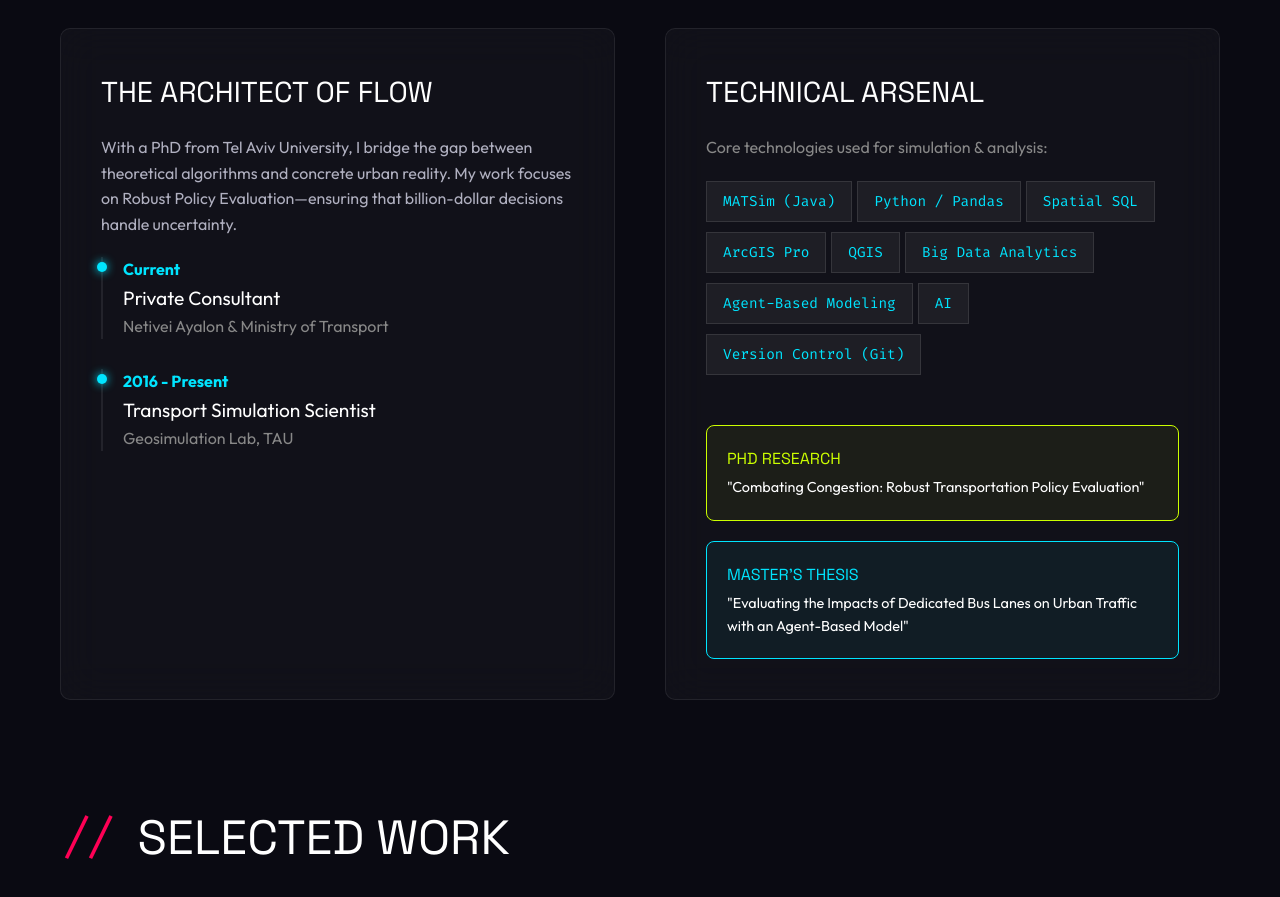
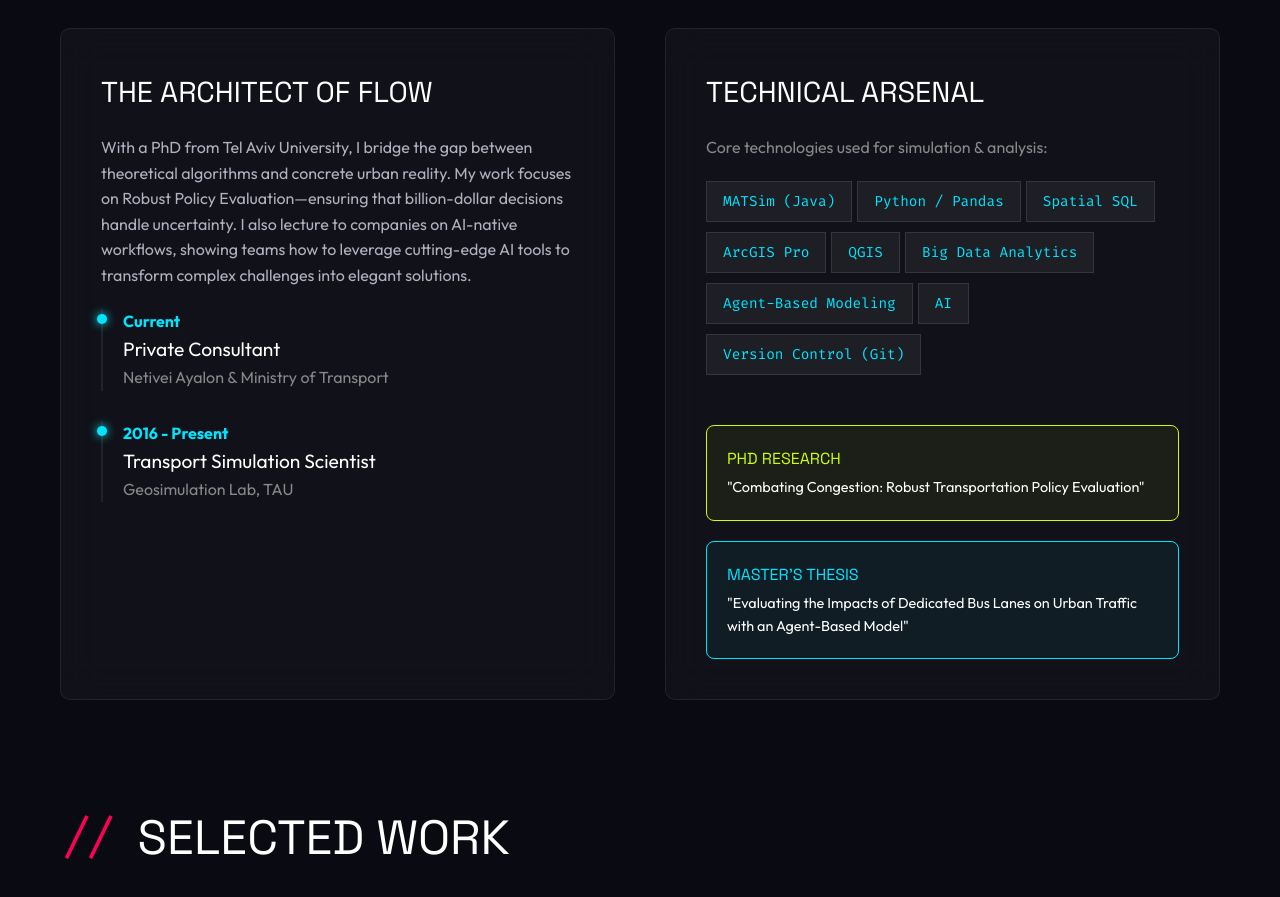
Before and after one commit to g-bd/golanbendor-portfolio, a Next.js app: page /en in a window 1280 px wide. Shown: the part 1300-2197 px from the top of the page. Built offline with nearby package versions, Linux system fonts and the light colour scheme.

Commit message:
Add AI lecturing to Architect of Flow description
- Highlight company lectures on AI-native workflows
- Emphasize teaching teams to leverage cutting-edge AI tools
- Transform complex challenges into elegant solutions messaging
- Updated in both English and Hebrew for full bilingual support

```diff
--- a/src/data/translations.ts
+++ b/src/data/translations.ts
@@ -32,7 +32,7 @@ export const translations = {
         about: {
             title: "About Me",
             role_title: "The Architect of Flow",
-            role_desc: "With a PhD from Tel Aviv University, I bridge the gap between theoretical algorithms and concrete urban reality. My work focuses on Robust Policy Evaluation—ensuring that billion-dollar decisions handle uncertainty.",
+            role_desc: "With a PhD from Tel Aviv University, I bridge the gap between theoretical algorithms and concrete urban reality. My work focuses on Robust Policy Evaluation—ensuring that billion-dollar decisions handle uncertainty. I also lecture to companies on AI-native workflows, showing teams how to leverage cutting-edge AI tools to transform complex challenges into elegant solutions.",
             current_label: "Current",
             current_role: "Private Consultant",
             current_org: "Netivei Ayalon & Ministry of Transport",
@@ -218,7 +218,7 @@ export const translations = {
         about: {
             title: "אודותיי",
             role_title: "אדריכל הזרימה",
-            role_desc: "עם דוקטורט מאוניברסיטת תל אביב, אני מגשר על הפער בין אלגוריתמים תיאורטיים למציאות עירונית. עבודתי מתמקדת בהערכת מדיניות חסינה—הבטחה שהחלטות של מיליארדים יעמדו במבחן אי-הוודאות.",
+            role_desc: "עם דוקטורט מאוניברסיטת תל אביב, אני מגשר על הפער בין אלגוריתמים תיאורטיים למציאות עירונית. עבודתי מתמקדת בהערכת מדיניות חסינה—הבטחה שהחלטות של מיליארדים יעמדו במבחן אי-הוודאות. בנוסף, אני מרצה לחברות על תהליכי עבודה מבוססי AI, ומלמד צוותים כיצד למנף כלי בינה מלאכותית מתקדמים להפוך אתגרים מורכבים לפתרונות אלגנטיים.",
             current_label: "כיום",
             current_role: "יועץ פרטי",
             current_org: "נתיבי איילון ומשרד התחבורה",
```
